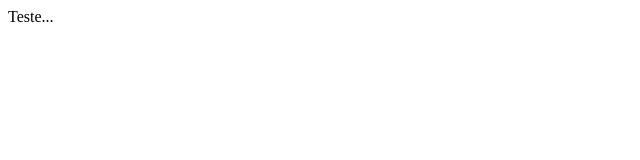
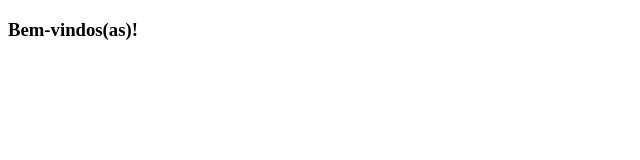
Before and after one commit to profLedson/Express_3DSC01, a website: page src/views/index.html in a window 1280 px wide. Shown: the whole page, without its empty margins (0-640 px from the left). Drawn offline with Linux system fonts and the light colour scheme.

Commit message:
Alterado o index da Homepage

```diff
--- a/src/views/index.html
+++ b/src/views/index.html
@@ -6,6 +6,8 @@
     <title>Document</title>
   </head>
   <body>
-    Teste...
+    <main>
+      <h3>Bem-vindos(as)!</h3>
+    </main>
   </body>
 </html>
```
